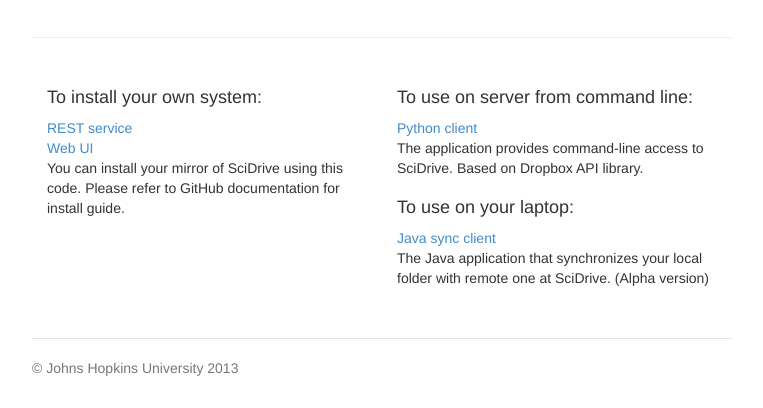
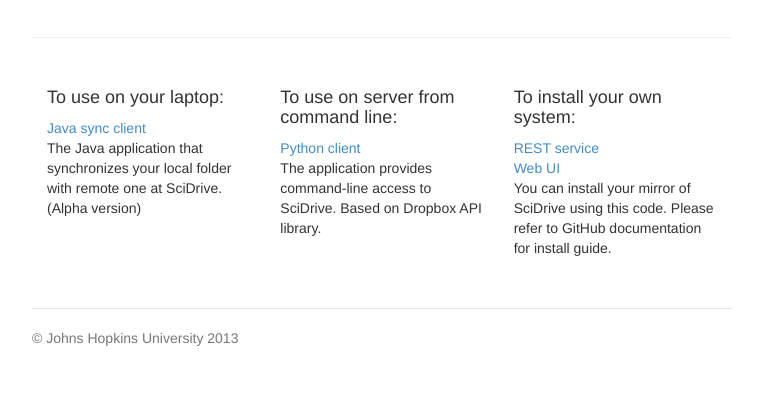
Before and after one commit to linearregression/scidrive-ui, a plain HTML site: page src/index.html in a window 1280 px wide. Shown: the part 726-1134 px from the top of the page, without its empty margins (258-1021 px from the left). After the commit the page ends 1104 px from the top, so only its background shows below. Drawn offline with Linux system fonts and the light colour scheme.

Commit message:
Blocks rearrangement on main page

```diff
--- a/src/index.html
+++ b/src/index.html
@@ -59,7 +59,7 @@
         <div class="col-sm-2">
           <a href="http://skyserver.sdss3.org/CasJobs/"><img class="img-responsive" style="height: 30px;" src="scidrive/resources/support/sdss3shrunk.png"/>CasJobs/MyDB</a>
         </div>
-        <div class="col-sm-2 col-md-offset-1">
+        <div class="col-sm-2 col-sm-offset-1">
           <a href="http://escience.washington.edu/sqlshare"><img class="img-responsive" style="height: 30px;" src="scidrive/resources/support/UW-W-Logo-RGB.png"/>SQLShare</a>
         </div>
       </div>
@@ -67,22 +67,21 @@
       <hr/>
 
       <div class="row marketing">
-        <div class="col-md-6">
+        <div class="col-sm-4">
+          <h4>To use on your laptop:</h4>
+          <a href="https://github.com/dimm0/vosync">Java sync client</a>
+          <p>The Java application that synchronizes your local folder with remote one at SciDrive. (Alpha version)</p>
+        </div>
+        <div class="col-sm-4">
+          <h4>To use on server from command line:</h4>
+          <a href="https://github.com/dimm0/scidrive-python-client">Python client</a>
+          <p>The application provides command-line access to SciDrive. Based on Dropbox API library.</p>
+        </div>
+        <div class="col-sm-4">
           <h4>To install your own system:</h4>
           <a href="https://github.com/dimm0/scidrive">REST service</a><br/>
           <a href="https://github.com/dimm0/scidrive-ui">Web UI</a>
           <p>You can install your mirror of SciDrive using this code. Please refer to GitHub documentation for install guide.</p>
-        </div>
-
-        <div class="col-md-6">
-          <h4>To use on server from command line:</h4>
-          <a href="https://github.com/dimm0/scidrive-python-client">Python client</a>
-          <p>The application provides command-line access to SciDrive. Based on Dropbox API library.</p>
-        </div>
-        <div class="col-md-6">
-          <h4>To use on your laptop:</h4>
-          <a href="https://github.com/dimm0/vosync">Java sync client</a>
-          <p>The Java application that synchronizes your local folder with remote one at SciDrive. (Alpha version)</p>
         </div>
       </div>
 
```
